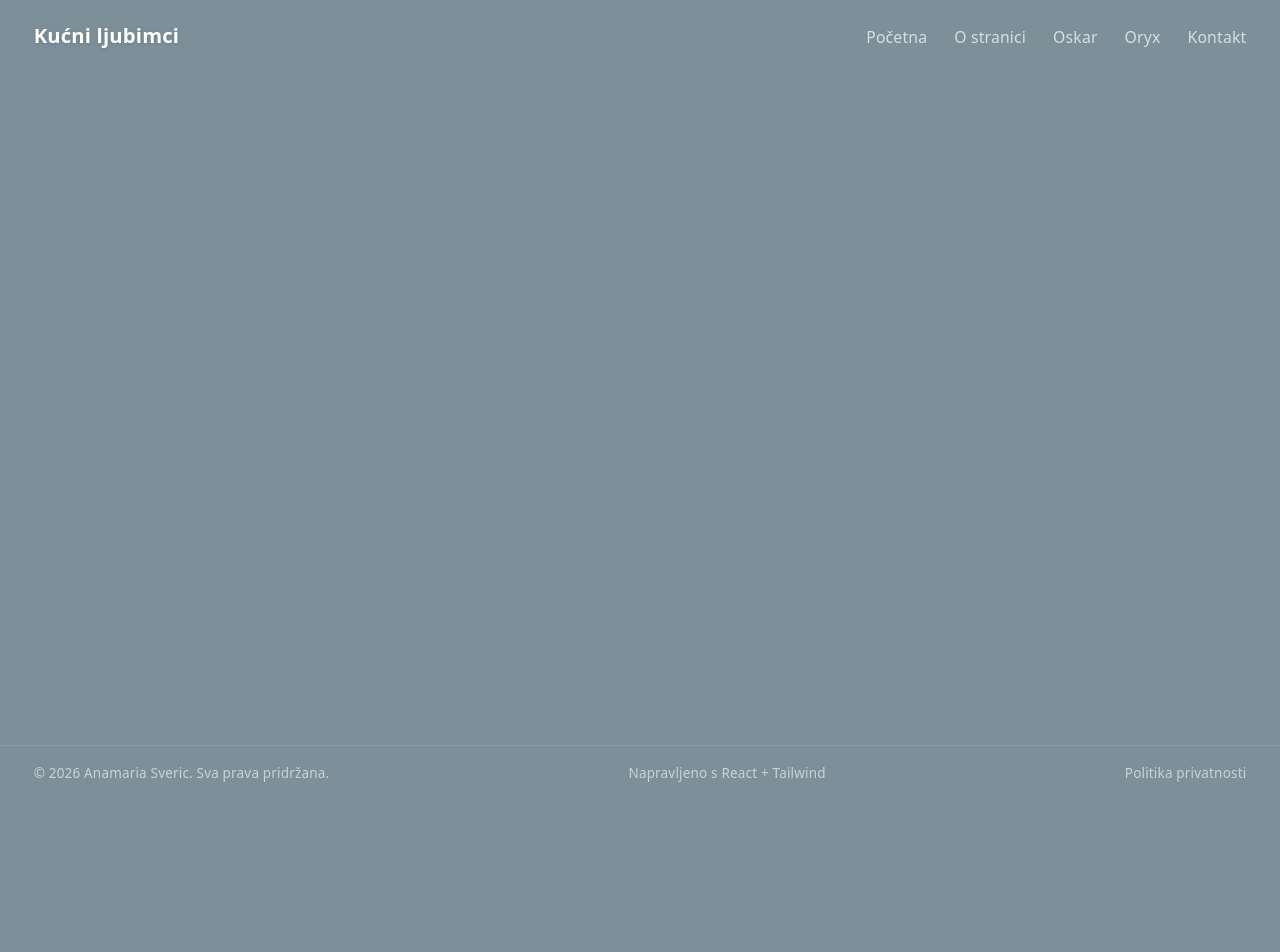
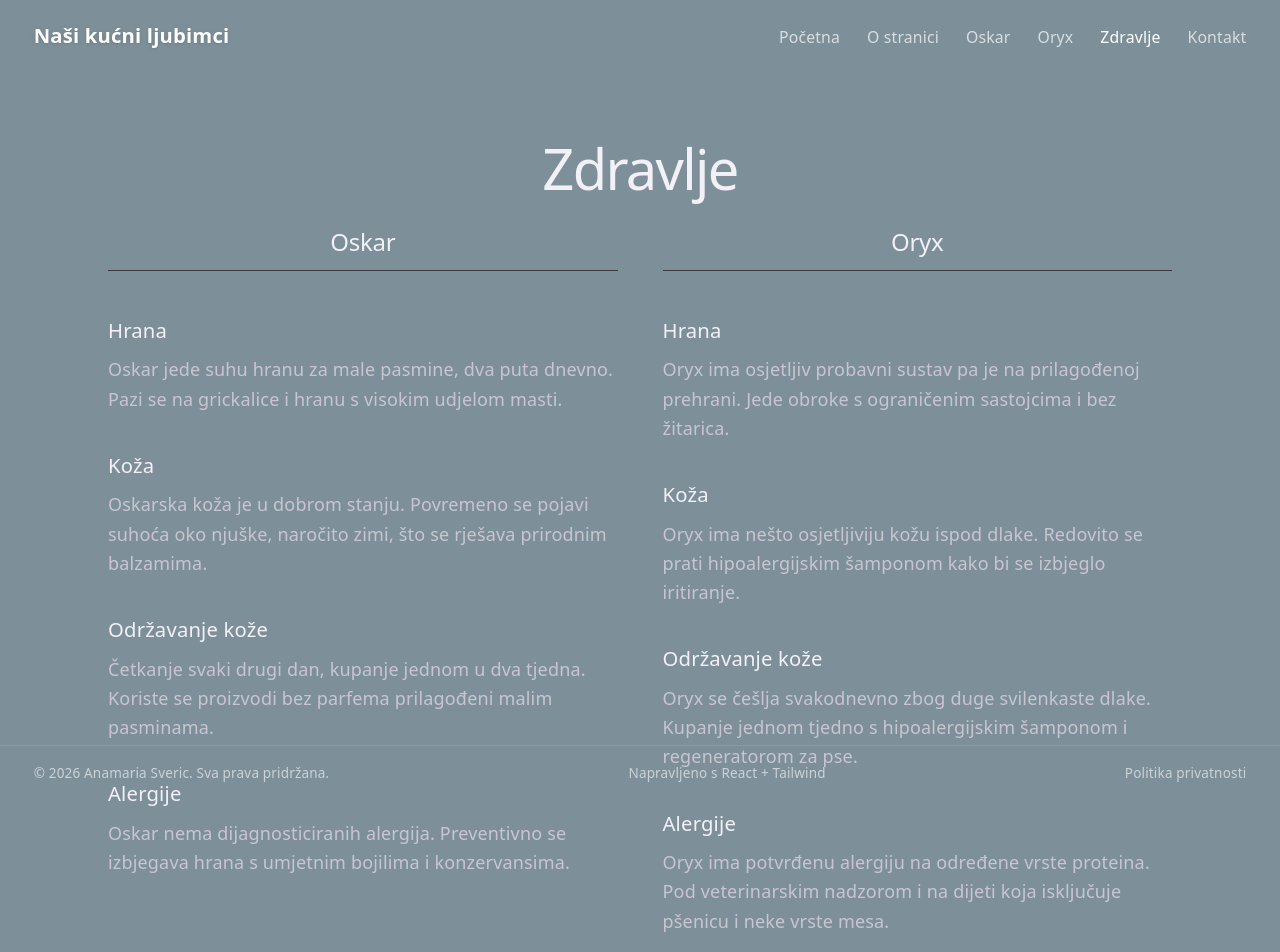
Before and after one commit to anamsveric/kucni-ljubimci, a React (Vite) app: page /zdravlje in a window 1280 px wide. Shown: the top 952 px of the page. Before the commit the page ends 800 px from the top, so only its background shows below. Built offline with nearby package versions, Linux system fonts and the light colour scheme.

Commit message:
added ScrollToTop, Health

```diff
--- a/src/App.jsx
+++ b/src/App.jsx
@@ -6,17 +6,21 @@ import About from './pages/About'
 import Oskar from './pages/Oskar'
 import Oryx from './pages/Oryx'
 import Contact from './pages/Contact'
+import Health from './pages/Health'
+import ScrollToTop from './components/ScrollToTop'
 import Privacy from './pages/Privacy'
 
 function App() {
   return (
     <BrowserRouter>
+      <ScrollToTop />
       <Navbar />
       <Routes>
         <Route path="/" element={<Home />} />
         <Route path="/o-stranici" element={<About />} />
         <Route path="/oskar" element={<Oskar />} />
         <Route path="/oryx" element={<Oryx />} />
+        <Route path="/zdravlje" element={<Health />} />
         <Route path="/kontakt" element={<Contact />} />
         <Route path="/politika-privatnosti" element={<Privacy />} />
       </Routes>
--- /dev/null
+++ b/src/components/BackButton.jsx
@@ -0,0 +1,17 @@
+import { useNavigate } from 'react-router-dom'
+
+export default function BackButton() {
+  const navigate = useNavigate()
+
+  return (
+    <button
+      onClick={() => navigate(-1)}
+      className="flex items-center gap-1.5 text-sm text-(--text) hover:text-(--text-h) transition-colors mb-8 cursor-pointer w-full"
+    >
+      <svg className="w-4 h-4" fill="none" stroke="currentColor" strokeWidth="2" viewBox="0 0 24 24">
+        <path strokeLinecap="round" strokeLinejoin="round" d="M15 19l-7-7 7-7" />
+      </svg>
+      Natrag
+    </button>
+  )
+}
--- a/src/components/Navbar.jsx
+++ b/src/components/Navbar.jsx
@@ -6,6 +6,7 @@ const links = [
   { to: '/o-stranici', label: 'O stranici' },
   { to: '/oskar', label: 'Oskar' },
   { to: '/oryx', label: 'Oryx' },
+  { to: '/zdravlje', label: 'Zdravlje' },
   { to: '/kontakt', label: 'Kontakt' },
 ]
 
@@ -20,7 +21,7 @@ export default function Navbar() {
     <nav className="fixed top-0 left-0 right-0 z-50">
       <div className="max-w-281.5 mx-auto px-6 flex items-center justify-between h-16">
         <NavLink to="/" className="text-white font-semibold text-lg drop-shadow">
-          Kućni ljubimci
+          Naši kućni ljubimci
         </NavLink>
 
         {/* Desktop */}
--- /dev/null
+++ b/src/components/ScrollToTop.jsx
@@ -0,0 +1,12 @@
+import { useEffect } from 'react'
+import { useLocation } from 'react-router-dom'
+
+export default function ScrollToTop() {
+  const { pathname } = useLocation()
+
+  useEffect(() => {
+    window.scrollTo({ top: 0, behavior: 'instant' })
+  }, [pathname])
+
+  return null
+}
--- a/src/pages/Contact.jsx
+++ b/src/pages/Contact.jsx
@@ -1,6 +1,7 @@
+
 export default function Contact() {
   return (
-    <main className="flex flex-col items-center flex-1 px-6 pt-24 pb-24 max-w-2xl mx-auto w-full">
+    <main className="flex flex-col items-center flex-1 px-12 md:px-24 pt-24 pb-24 w-full">
       <h1 className="text-4xl md:text-5xl font-semibold text-(--text-h) mb-12 text-center">
         Kontakt
       </h1>
--- /dev/null
+++ b/src/pages/Health.jsx
@@ -0,0 +1,90 @@
+
+export default function Health() {
+  return (
+    <main className="flex flex-col items-center flex-1 px-12 md:px-24 pt-24 pb-24 w-full">
+
+      <h1 className="text-4xl md:text-5xl font-semibold text-(--text-h) mb-12 text-center">
+        Zdravlje
+      </h1>
+
+      <div className="w-full grid md:grid-cols-2 gap-10">
+
+        {/* Oskar */}
+        <section className="flex flex-col gap-8">
+          <h2 className="text-2xl font-semibold text-(--text-h) text-center border-b border-(--border) pb-3">Oskar</h2>
+
+          <div>
+            <h3 className="text-lg font-medium text-(--text-h) mb-2">Hrana</h3>
+            <p className="text-(--text) leading-relaxed">
+              Oskar jede suhu hranu za male pasmine, dva puta dnevno. Pazi se na
+              grickalice i hranu s visokim udjelom masti.
+            </p>
+          </div>
+
+          <div>
+            <h3 className="text-lg font-medium text-(--text-h) mb-2">Koža</h3>
+            <p className="text-(--text) leading-relaxed">
+              Oskarska koža je u dobrom stanju. Povremeno se pojavi suhoća
+              oko njuške, naročito zimi, što se rješava prirodnim balzamima.
+            </p>
+          </div>
+
+          <div>
+            <h3 className="text-lg font-medium text-(--text-h) mb-2">Održavanje kože</h3>
+            <p className="text-(--text) leading-relaxed">
+              Četkanje svaki drugi dan, kupanje jednom u dva tjedna. Koriste se
+              proizvodi bez parfema prilagođeni malim pasminama.
+            </p>
+          </div>
+
+          <div>
+            <h3 className="text-lg font-medium text-(--text-h) mb-2">Alergije</h3>
+            <p className="text-(--text) leading-relaxed">
+              Oskar nema dijagnosticiranih alergija. Preventivno se izbjegava
+              hrana s umjetnim bojilima i konzervansima.
+            </p>
+          </div>
+        </section>
+
+        {/* Oryx */}
+        <section className="flex flex-col gap-8">
+          <h2 className="text-2xl font-semibold text-(--text-h) text-center border-b border-(--border) pb-3">Oryx</h2>
+
+          <div>
+            <h3 className="text-lg font-medium text-(--text-h) mb-2">Hrana</h3>
+            <p className="text-(--text) leading-relaxed">
+              Oryx ima osjetljiv probavni sustav pa je na prilagođenoj prehrani.
+              Jede obroke s ograničenim sastojcima i bez žitarica.
+            </p>
+          </div>
+
+          <div>
+            <h3 className="text-lg font-medium text-(--text-h) mb-2">Koža</h3>
+            <p className="text-(--text) leading-relaxed">
+              Oryx ima nešto osjetljiviju kožu ispod dlake. Redovito se prati
+              hipoalergijskim šamponom kako bi se izbjeglo iritiranje.
+            </p>
+          </div>
+
+          <div>
+            <h3 className="text-lg font-medium text-(--text-h) mb-2">Održavanje kože</h3>
+            <p className="text-(--text) leading-relaxed">
+              Oryx se češlja svakodnevno zbog duge svilenkaste dlake. Kupanje
+              jednom tjedno s hipoalergijskim šamponom i regeneratorom za pse.
+            </p>
+          </div>
+
+          <div>
+            <h3 className="text-lg font-medium text-(--text-h) mb-2">Alergije</h3>
+            <p className="text-(--text) leading-relaxed">
+              Oryx ima potvrđenu alergiju na određene vrste proteina. Pod
+              veterinarskim nadzorom i na dijeti koja isključuje pšenicu i
+              neke vrste mesa.
+            </p>
+          </div>
+        </section>
+
+      </div>
+    </main>
+  )
+}
--- a/src/pages/Home.jsx
+++ b/src/pages/Home.jsx
@@ -13,12 +13,13 @@ export default function Home() {
 
         <div className="relative z-10 px-8 md:px-16 pb-16 max-w-xl">
           <h1 className="text-4xl md:text-6xl font-bold text-white uppercase mb-4 leading-tight">
-            Naši ljubimci
+            Naši kućni ljubimci
           </h1>
           <p className="text-white/80 text-base md:text-lg mb-8 leading-relaxed">
             Sve o naša 2 ljubimca
           </p>
 
+          <div className="flex gap-6">
             <a
               href="/oskar"
               className="inline-block px-6 py-2 border-2 border-white text-white font-semibold tracking-wide hover:bg-white hover:text-black transition-colors duration-300"
@@ -32,6 +33,7 @@ export default function Home() {
               Oryx
             </a>
           </div>
+        </div>
 
       </section>
     </main>
--- a/src/pages/Oryx.jsx
+++ b/src/pages/Oryx.jsx
@@ -1,12 +1,44 @@
+
 export default function Oryx() {
   return (
-    <main className="flex flex-col items-center flex-1 px-6 pt-24 pb-24 max-w-2xl mx-auto w-full">
-      <h1 className="text-4xl md:text-5xl font-semibold text-(--text-h) mb-6 text-center">
+    <main className="flex flex-col items-center flex-1 px-12 md:px-24 pt-24 pb-24 w-full">
+
+      <h1 className="text-4xl md:text-5xl font-semibold text-(--text-h) mb-10 text-center">
         Oryx
       </h1>
-      <p className="text-(--text) text-lg leading-relaxed text-center">
-        Oryx je posebna životinja s jedinstvenim karakterom. Saznajte više o njemu ovdje.
-      </p>
+
+      {/* 1. Slika */}
+      <section className="w-full mb-12">
+        <img
+          src="https://images.unsplash.com/photo-1548199973-03cce0bbc87b?w=800&auto=format"
+          alt="Oryx"
+          className="max-w-full h-auto rounded-xl"
+        />
+      </section>
+
+      <div className="w-full grid md:grid-cols-2 gap-8 mb-4">
+        {/* 2. Opis */}
+        <section>
+          <h2 className="text-2xl font-semibold text-(--text-h) mb-3">Ukratko</h2>
+          <p className="text-(--text) leading-relaxed">
+            Oryx je miran i razborit pas s jedinstvenim karakterom. Voli promatrati
+            okolinu, odabire kome će se pribliziti i uvijek pronađe najudobnije
+            mjesto u kući za odmor.
+          </p>
+        </section>
+
+        {/* 3. Pasmina */}
+        <section>
+          <h2 className="text-2xl font-semibold text-(--text-h) mb-3">Pasmina</h2>
+          <p className="text-(--text) leading-relaxed">
+            Maltezer. Čistokrvna pasmina poznata po dugoj, bijeloj i svilenkastoj
+            dlaci. Inteligentni i lako prilagodljivi psi koji dobro podnose život
+            u stanu.
+          </p>
+        </section>
+      </div>
+
+
     </main>
   )
 }
--- a/src/pages/Oskar.jsx
+++ b/src/pages/Oskar.jsx
@@ -1,12 +1,43 @@
+
 export default function Oskar() {
   return (
-    <main className="flex flex-col items-center flex-1 px-6 pt-24 pb-24 max-w-2xl mx-auto w-full">
-      <h1 className="text-4xl md:text-5xl font-semibold text-(--text-h) mb-6 text-center">
+    <main className="flex flex-col items-center flex-1 px-12 md:px-24 pt-24 pb-24 w-full">
+
+      <h1 className="text-4xl md:text-5xl font-semibold text-(--text-h) mb-10 text-center">
         Oskar
       </h1>
-      <p className="text-(--text) text-lg leading-relaxed text-center">
-        Oskar je naš dragi ljubimac. Pun energije, radoznalosti i bezuvjetne ljubavi.
-      </p>
+
+      {/* 1. Slika */}
+      <section className="w-full mb-12">
+        <img
+          src="https://images.unsplash.com/photo-1537151625747-768eb6cf92b2?w=800&auto=format"
+          alt="Oskar"
+          className="max-w-full h-auto rounded-xl"
+        />
+      </section>
+
+      <div className="w-full grid md:grid-cols-2 gap-8 mb-4">
+        {/* 2. Opis */}
+        <section>
+          <h2 className="text-2xl font-semibold text-(--text-h) mb-3">Ukratko</h2>
+          <p className="text-(--text) leading-relaxed">
+            Oskar je pun energije i bezuvjetne ljubavi. Uvijek je prvi na vratima
+            kad se netko vrati kući i nikad ne propušta priliku za igru. Voli
+            šetnje, trčanje i maziti se navečer na kauču.
+          </p>
+        </section>
+
+        {/* 3. Pasmina */}
+        <section>
+          <h2 className="text-2xl font-semibold text-(--text-h) mb-3">Pasmina</h2>
+          <p className="text-(--text) leading-relaxed">
+            Maltezer mješanac. Sitne građe, bijele dlake i velikih tamnih očiju.
+            Pasmina poznata po toplom karakteru i privrženosti obitelji.
+          </p>
+        </section>
+      </div>
+
+
     </main>
   )
 }
```
Also changed, not shown: src/pages/About.jsx (+41 -4 lines), src/assets/oba.jpg (deleted). Lines whose indentation alone changed are shown as unchanged.
